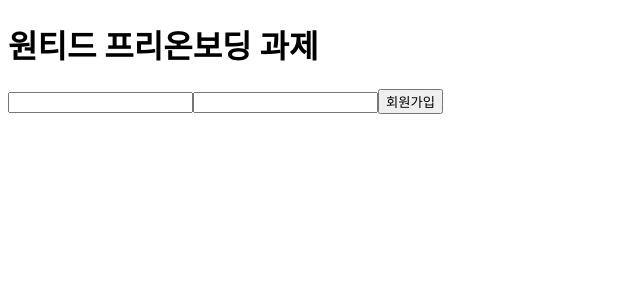
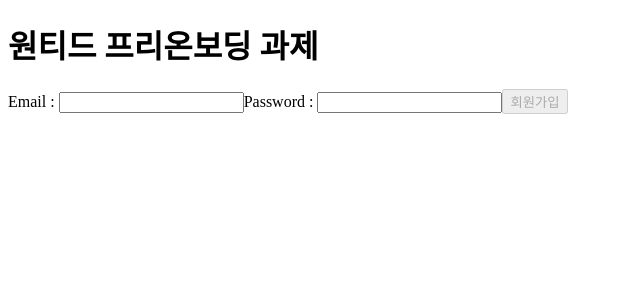
Before and after one commit to 5wintaek/wanted-pre-onboarding-frontend, a React (Create React App) app: page /signup in a window 1280 px wide. Shown: the top 300 px of the page, without its empty margins (0-640 px from the left). Built offline with nearby package versions, Linux system fonts and the light colour scheme.

Commit message:
[Feat] 회원가입 유효성 검사 추가

```diff
--- a/src/pages/SignUpPage.jsx
+++ b/src/pages/SignUpPage.jsx
@@ -8,7 +8,17 @@ export function SignUpPage() {
   const [isRegistered, setIsRegistered] = useState(false);
   const [email, setEmail] = useState('');
   const [password, setPassword] = useState('');
+  const [validEmail, setValidEmail] = useState(false);
+  const [validPassword, setValidPassword] = useState(false);
   const navigate = useNavigate();
+
+  const validateEmail = (email) => {
+    const emailRegex = /^\S+@\S+\.\S+$/;
+    return emailRegex.test(email);
+  };
+  const validatePassword = (password) => {
+    return password.length >= 8;
+  };
 
   useEffect(() => {
     if (isRegistered) {
@@ -19,6 +29,12 @@ export function SignUpPage() {
 
   const handleSubmit = async (e) => {
     e.preventDefault();
+
+    if (!validEmail || !validPassword) {
+      alert('이메일 혹은 비밀번호를 올바르게 입력해주세요');
+      return;
+    }
+
     console.log(DEV_ADDRESS);
     try {
       await axios.post(`${DEV_ADDRESS}/auth/signup`, {
@@ -34,28 +50,34 @@ export function SignUpPage() {
   const handleChnageInputEmail = (e) => {
     e.preventDefault();
     setEmail(e.target.value);
+    setValidEmail(validateEmail(e.target.value));
   };
 
   const handleChnageInputPassWord = (e) => {
     e.preventDefault();
     setPassword(e.target.value);
+    setValidPassword(validatePassword(e.target.value));
   };
 
   return (
     <form onSubmit={handleSubmit}>
+      <label htmlFor="eamil">Email : </label>
       <FormInput
         data-testid="password-input"
         name="eamil"
         type="email"
         onChange={handleChnageInputEmail}
       />
+      <label htmlFor="password">Password : </label>
       <FormInput
         data-testid="password-input"
         name="password"
         type="password"
         onChange={handleChnageInputPassWord}
       />
-      <LoginButton type="submit">회원가입</LoginButton>
+      <LoginButton type="submit" disabled={!validEmail || !validPassword}>
+        회원가입
+      </LoginButton>
     </form>
   );
 }
```
